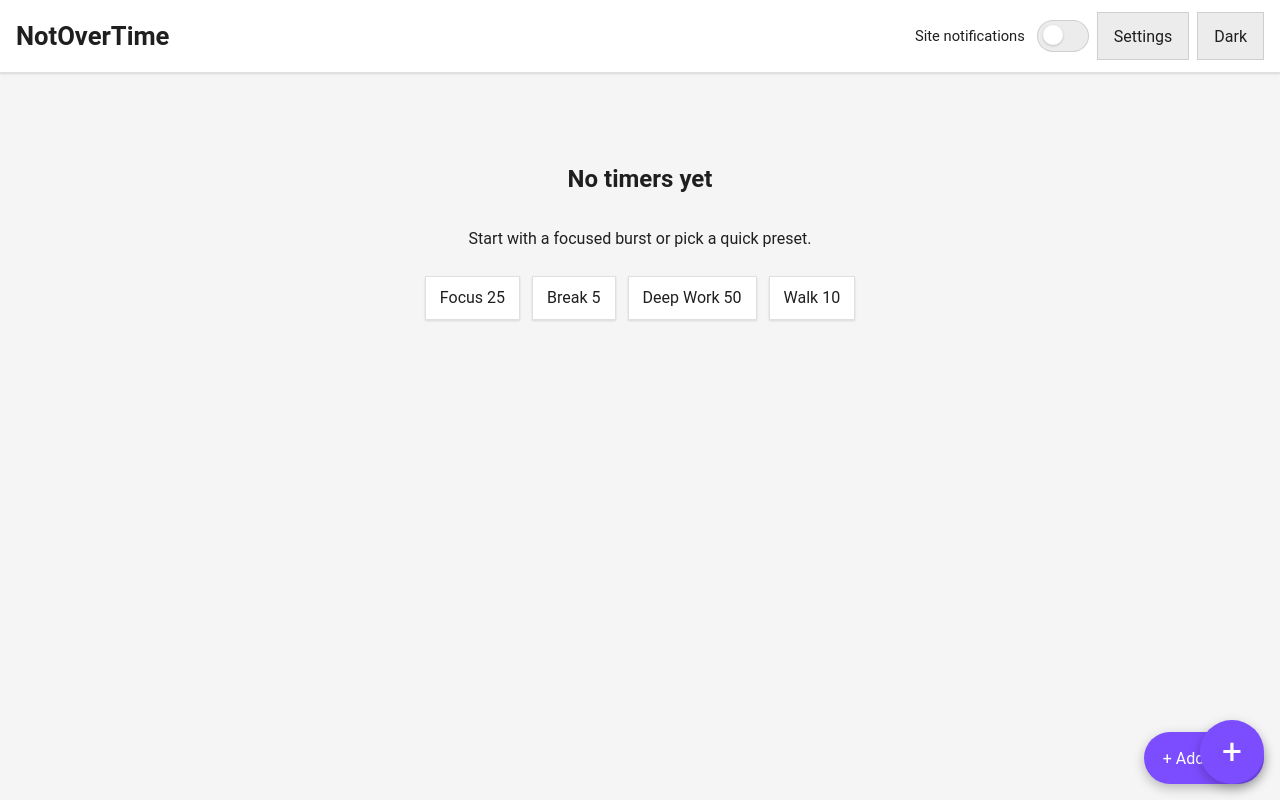
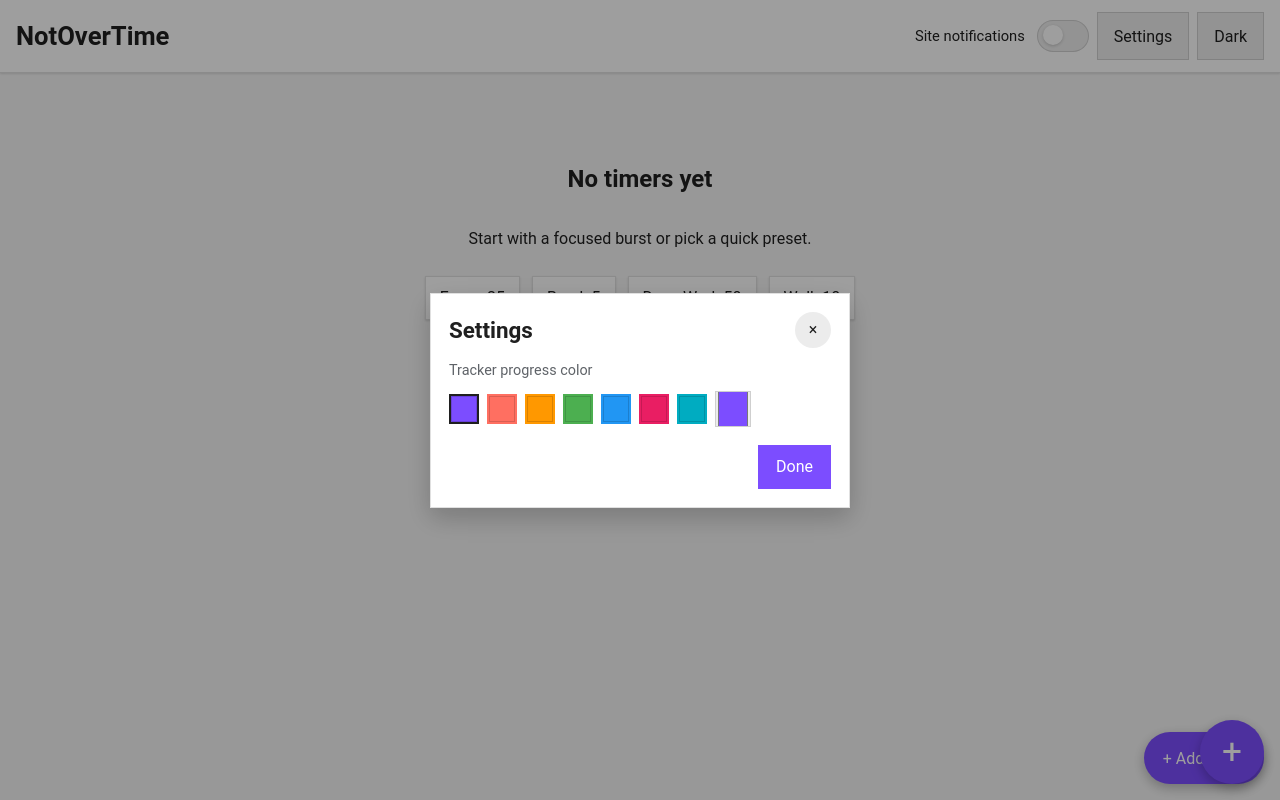
Before and after one commit to wal-z1/NotOverTime, a React (Vite) app: page / in a window 1280 px wide. Both pictures are taken after a click on the button "Settings". Built offline with nearby package versions, Linux system fonts and the light colour scheme.

Commit message:
Add tracker color settings

```diff
--- a/index.html
+++ b/index.html
@@ -10,6 +10,7 @@
     <meta name="apple-mobile-web-app-status-bar-style" content="black-translucent" />
     <meta name="apple-mobile-web-app-title" content="NotOverTime" />
     <link rel="icon" href="/icon.svg" type="image/svg+xml" />
+    <link rel="apple-touch-icon" href="/icon.svg" />
     <link rel="manifest" href="/manifest.webmanifest" />
     <title>NotOverTime</title>
   </head>
--- a/src/App.jsx
+++ b/src/App.jsx
@@ -10,6 +10,7 @@ const DEMO_PRESETS = [
   { name: 'Deep Work 50', seconds: 50 * 60 },
   { name: 'Walk 10', seconds: 10 * 60 },
 ];
+const TRACKER_COLORS = ['#7c4dff', '#ff6f61', '#ff9800', '#4caf50', '#2196f3', '#e91e63', '#00acc1'];
 
 function clamp(value, min, max) {
   return Math.min(Math.max(value, min), max);
@@ -50,6 +51,7 @@ function getDefaultSettings() {
     notifyOnFinish: true,
     soundVolume: 0.7,
     alarmDuration: 60,
+    trackerColor: DEFAULT_COLOR,
     lastColor: DEFAULT_COLOR,
     lastSound: DEFAULT_SOUND,
     wakeLock: true,
@@ -143,6 +145,7 @@ function App() {
   });
   const [snackbar, setSnackbar] = useState('');
   const [dialogOpen, setDialogOpen] = useState(false);
+  const [settingsOpen, setSettingsOpen] = useState(false);
   const [editingId, setEditingId] = useState(null);
   const [draft, setDraft] = useState({ name: '', duration: 1500, color: DEFAULT_COLOR, sound: DEFAULT_SOUND });
   const [storageWarning, setStorageWarning] = useState(false);
@@ -381,7 +384,7 @@ function App() {
     setDraft({
       name: timer ? timer.name : '',
       duration: timer ? timer.totalMs / 1000 : 1500,
-      color: timer ? timer.color : settings.lastColor || DEFAULT_COLOR,
+      color: timer ? timer.color : settings.lastColor || settings.trackerColor || DEFAULT_COLOR,
       sound: timer ? timer.sound : settings.lastSound || DEFAULT_SOUND,
     });
     setDialogOpen(true);
@@ -393,10 +396,11 @@ function App() {
       return;
     }
 
-    const newTimer = buildTimer(timerData);
+    const resolvedColor = timerData.color || settings.trackerColor || DEFAULT_COLOR;
+    const newTimer = buildTimer({ ...timerData, color: resolvedColor });
     setTimers((current) => [...current, newTimer]);
     persistStorage('timers', [...timers, newTimer]);
-    setSettings((current) => ({ ...current, lastColor: timerData.color || DEFAULT_COLOR, lastSound: timerData.sound || DEFAULT_SOUND }));
+    setSettings((current) => ({ ...current, trackerColor: resolvedColor, lastColor: resolvedColor, lastSound: timerData.sound || current.lastSound || DEFAULT_SOUND }));
   }
 
   function updateTimer(timerId, updates) {
@@ -493,7 +497,7 @@ function App() {
               <span className="switch-thumb" />
             </button>
           </label>
-          <button className="icon-button" type="button" aria-label="Open settings">
+          <button className="icon-button" type="button" aria-label="Open settings" onClick={() => setSettingsOpen(true)}>
             Settings
           </button>
           <button
@@ -518,7 +522,7 @@ function App() {
                   key={preset.name}
                   type="button"
                   className="preset-button"
-                  onClick={() => addTimer({ name: preset.name, totalMs: preset.seconds * 1000, color: DEFAULT_COLOR, sound: DEFAULT_SOUND })}
+                  onClick={() => addTimer({ name: preset.name, totalMs: preset.seconds * 1000, color: settings.trackerColor || DEFAULT_COLOR, sound: DEFAULT_SOUND })}
                 >
                   {preset.name}
                 </button>
@@ -599,8 +603,10 @@ function App() {
                 <input type="text" inputMode="numeric" value={draft.duration} onChange={(event) => setDraft((current) => ({ ...current, duration: event.target.value }))} />
               </label>
 
+              <div className="field">
+                <span>Progress color</span>
                 <div className="swatch-row">
-                {['#7c4dff', '#ff6f61', '#ff9800', '#4caf50', '#2196f3', '#e91e63'].map((color) => (
+                  {TRACKER_COLORS.map((color) => (
                     <button
                       key={color}
                       type="button"
@@ -609,6 +615,14 @@ function App() {
                       onClick={() => setDraft((current) => ({ ...current, color }))}
                     />
                   ))}
+                  <label className="custom-color-picker" title="Custom color">
+                    <input
+                      type="color"
+                      value={draft.color || settings.trackerColor || DEFAULT_COLOR}
+                      onChange={(event) => setDraft((current) => ({ ...current, color: event.target.value }))}
+                    />
+                  </label>
+                </div>
               </div>
 
               <label className="field">
@@ -629,6 +643,46 @@ function App() {
         </div>
       ) : null}
 
+      {settingsOpen ? (
+        <div className="dialog-overlay" role="dialog" aria-modal="true" aria-labelledby="settings-dialog-title">
+          <div className="dialog-panel settings-panel">
+            <div className="dialog-header">
+              <h2 id="settings-dialog-title">Settings</h2>
+              <button type="button" className="close-button" onClick={() => setSettingsOpen(false)}>×</button>
+            </div>
+
+            <div className="field">
+              <span>Tracker progress color</span>
+              <div className="swatch-row compact">
+                {TRACKER_COLORS.map((color) => (
+                  <button
+                    key={color}
+                    type="button"
+                    className={`swatch ${settings.trackerColor === color ? 'selected' : ''}`}
+                    style={{ background: color }}
+                    onClick={() => { setSettings((current) => ({ ...current, trackerColor: color, lastColor: color })); setSettingsOpen(false); }}
+                  />
+                ))}
+                <label className="custom-color-picker" title="Custom color">
+                  <input
+                    type="color"
+                    value={settings.trackerColor || DEFAULT_COLOR}
+                    onChange={(event) => {
+                      const color = event.target.value;
+                      setSettings((current) => ({ ...current, trackerColor: color, lastColor: color }));
+                    }}
+                  />
+                </label>
+              </div>
+            </div>
+
+            <div className="dialog-actions">
+              <button type="button" className="primary" onClick={() => setSettingsOpen(false)}>Done</button>
+            </div>
+          </div>
+        </div>
+      ) : null}
+
       {storageWarning ? <div className="snackbar">Storage is unavailable, your timers won't be saved.</div> : null}
       {snackbar ? <div className="snackbar quiet">{snackbar}</div> : null}
     </>
--- a/src/styles.css
+++ b/src/styles.css
@@ -347,6 +347,11 @@ button:focus-visible, input:focus-visible, select:focus-visible {
   gap: 8px;
   margin: 4px 0 16px;
   flex-wrap: wrap;
+  align-items: center;
+}
+
+.swatch-row.compact {
+  margin-bottom: 0;
 }
 
 .swatch {
@@ -358,6 +363,26 @@ button:focus-visible, input:focus-visible, select:focus-visible {
 
 .swatch.selected {
   border-color: var(--text);
+}
+
+.custom-color-picker {
+  display: inline-flex;
+  align-items: center;
+  justify-content: center;
+  width: 36px;
+  height: 36px;
+  border: 1px solid var(--outline);
+  background: var(--surface-strong);
+  overflow: hidden;
+}
+
+.custom-color-picker input {
+  width: 100%;
+  height: 100%;
+  border: 0;
+  padding: 0;
+  background: transparent;
+  cursor: pointer;
 }
 
 .dialog-actions {
```
Also changed, not shown: public/icon.svg. Lines whose indentation alone changed are shown as unchanged.
